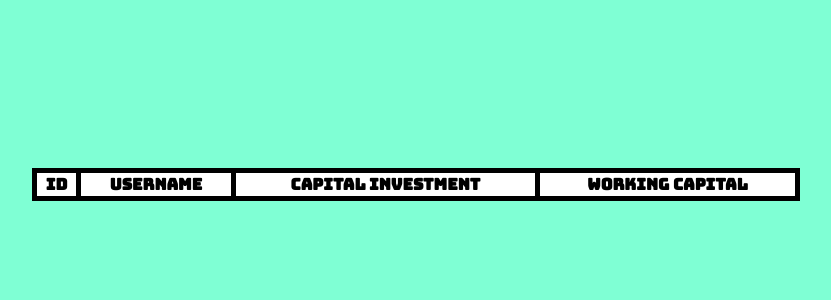
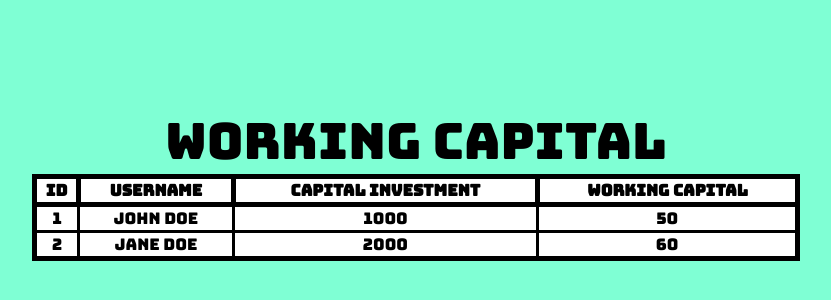
Before and after one commit to ShashwatMishra2411/Cold-Storage-Management-System, a React (Vite) app in the folder Client/: page /OWorkingCapital in a window 1280 px wide. Shown: the part 216-516 px from the top of the page, without its empty margins (224-1055 px from the left). Built offline with nearby package versions, Linux system fonts and the light colour scheme.

Commit message:
Added api import function to all tables

```diff
--- a/Client/src/Pages/Tables/CChambers.jsx
+++ b/Client/src/Pages/Tables/CChambers.jsx
@@ -1,7 +1,19 @@
 import './Tables.css';
+import { useState, useEffect } from 'react';
 export default function CChambers() {
+    const [rows, setRows] = useState([]);
+
+    // Simulating useEffect to receive table contents
+    useEffect(() => {
+        const tableData = [
+            ['1', '1000', '50', '10', 'Potatoes', 'R22'],
+            ['2', '2000', '60', '15', 'Tomatoes', 'R134a']
+        ];
+        setRows(tableData);
+    }, []);
     return (
         <div className='back'>
+            <div style={{ fontSize: "50px" }}>Chambers</div>
             <table>
                 <tr>
                     <th>CID</th>
@@ -10,7 +22,17 @@ export default function CChambers() {
                     <th>Temperature</th>
                     <th>Commodities</th>
                     <th>Coolant</th>
+
                 </tr>
+                <tbody>
+                    {rows.map((row, index) => (
+                        <tr key={index}>
+                            {row.map((cell, cellIndex) => (
+                                <td key={cellIndex}>{cell}</td>
+                            ))}
+                        </tr>
+                    ))}
+                </tbody>
             </table>
         </div>
     )
--- a/Client/src/Pages/Tables/CCommodities.jsx
+++ b/Client/src/Pages/Tables/CCommodities.jsx
@@ -1,7 +1,19 @@
 import './Tables.css';
+import { useState, useEffect } from 'react';
 export default function CCommodities() {
+    const [rows, setRows] = useState([]);
+
+    // Simulating useEffect to receive table contents
+    useEffect(() => {
+        const tableData = [
+            ['Potatoes', '1', '50', 'R500', '2022-12-31'],
+            ['Tomatoes', '2', '60', 'R600', '2022-12-31']
+        ];
+        setRows(tableData);
+    }, []);
     return (
         <div className='back'>
+            <div style={{ fontSize: "50px" }}>Commodities</div>
             <table>
                 <tr>
                     <th>Commodity</th>
@@ -10,6 +22,15 @@ export default function CCommodities() {
                     <th>Market Value</th>
                     <th>Expiration Date</th>
                 </tr>
+                <tbody>
+                    {rows.map((row, index) => (
+                        <tr key={index}>
+                            {row.map((cell, cellIndex) => (
+                                <td key={cellIndex}>{cell}</td>
+                            ))}
+                        </tr>
+                    ))}
+                </tbody>
             </table>
         </div>
     )
--- a/Client/src/Pages/Tables/CProfile.jsx
+++ b/Client/src/Pages/Tables/CProfile.jsx
@@ -1,7 +1,19 @@
 import './Tables.css';
+import { useState, useEffect } from 'react';
 export default function CProfile() {
+    const [rows, setRows] = useState([]);
+
+    // Simulating useEffect to receive table contents
+    useEffect(() => {
+        const tableData = [
+            ['1', 'John Doe', '1234567890', 'g@gmai.com', '123, ABC Street, XYZ City'],
+            ['2', 'Jane Doe', '1234567890', 'z@gmail.com', '456, DEF Street, XYZ City']
+        ];
+        setRows(tableData);
+    }, []);
     return (
         <div className='back'>
+            <div style={{ fontSize: "50px" }}>Profile</div>
             <table>
                 <tr>
                     <th>ID</th>
@@ -10,6 +22,15 @@ export default function CProfile() {
                     <th>Email</th>
                     <th>Address</th>
                 </tr>
+                <tbody>
+                    {rows.map((row, index) => (
+                        <tr key={index}>
+                            {row.map((cell, cellIndex) => (
+                                <td key={cellIndex}>{cell}</td>
+                            ))}
+                        </tr>
+                    ))}
+                </tbody>
             </table>
         </div>
     )
--- a/Client/src/Pages/Tables/CPurchases.jsx
+++ b/Client/src/Pages/Tables/CPurchases.jsx
@@ -1,7 +1,19 @@
 import './Tables.css';
+import { useState, useEffect } from 'react';
 export default function CPurchases() {
+    const [rows, setRows] = useState([]);
+
+    // Simulating useEffect to receive table contents
+    useEffect(() => {
+        const tableData = [
+            ['1', '2022-01-01', '2022-01-02', 'Potatoes', 'USD500'],
+            ['2', '2022-01-01', '2022-01-02', 'Tomatoes', 'USD600']
+        ];
+        setRows(tableData);
+    }, []);
     return (
         <div className='back'>
+            <div style={{ fontSize: "50px" }}>Purchases</div>
             <table>
                 <tr>
                     <th>CID</th>
@@ -10,6 +22,15 @@ export default function CPurchases() {
                     <th>Commodities</th>
                     <th>Total cost</th>
                 </tr>
+                <tbody>
+                    {rows.map((row, index) => (
+                        <tr key={index}>
+                            {row.map((cell, cellIndex) => (
+                                <td key={cellIndex}>{cell}</td>
+                            ))}
+                        </tr>
+                    ))}
+                </tbody>
             </table>
         </div>
     )
--- a/Client/src/Pages/Tables/OChambers.jsx
+++ b/Client/src/Pages/Tables/OChambers.jsx
@@ -1,7 +1,20 @@
 import './Tables.css';
+import { useState, useEffect } from 'react';
 export default function OChambers() {
+    const [rows, setRows] = useState([]);
+
+    // Simulating useEffect to receive table contents
+    useEffect(() => {
+        const tableData = [
+            ['1', 'John Doe', '1000', '50', '10', 'Apple, Banana, Cherry', 'R-134a'],
+            ['2', 'Jane Doe', '2000', '60', '20', 'Mango, Orange, Pineapple', 'R-404a']
+        ];
+        setRows(tableData);
+    }, []);
     return (
         <div className='back'>
+
+            <div style={{ fontSize: "50px" }}>Chambers</div>
             <table>
                 <tr>
                     <th>CID</th>
@@ -12,6 +25,15 @@ export default function OChambers() {
                     <th>Commodities</th>
                     <th>Coolant</th>
                 </tr>
+                <tbody>
+                    {rows.map((row, index) => (
+                        <tr key={index}>
+                            {row.map((cell, cellIndex) => (
+                                <td key={cellIndex}>{cell}</td>
+                            ))}
+                        </tr>
+                    ))}
+                </tbody>
             </table>
         </div>
     )
--- a/Client/src/Pages/Tables/OCustomers.jsx
+++ b/Client/src/Pages/Tables/OCustomers.jsx
@@ -1,7 +1,19 @@
 import './Tables.css';
+import { useState, useEffect } from 'react';
 export default function OCustomers() {
+    const [rows, setRows] = useState([]);
+
+    // Simulating useEffect to receive table contents
+    useEffect(() => {
+        const tableData = [
+            ['1', 'John Doe', '1000', '50'],
+            ['2', 'Jane Doe', '2000', '60']
+        ];
+        setRows(tableData);
+    }, []);
     return (
         <div className='back'>
+            <div style={{ fontSize: "50px" }}>Customers</div>
             <table>
                 <tr>
                     <th>ID</th>
@@ -9,6 +21,16 @@ export default function OCustomers() {
                     <th>Capital Investment</th>
                     <th>Working Capital</th>
                 </tr>
+
+                <tbody>
+                    {rows.map((row, index) => (
+                        <tr key={index}>
+                            {row.map((cell, cellIndex) => (
+                                <td key={cellIndex}>{cell}</td>
+                            ))}
+                        </tr>
+                    ))}
+                </tbody>
             </table>
         </div>
     )
--- a/Client/src/Pages/Tables/OFinances.jsx
+++ b/Client/src/Pages/Tables/OFinances.jsx
@@ -1,7 +1,19 @@
 import './Tables.css';
+import { useState, useEffect } from 'react';
 export default function OFinances() {
+    const [rows, setRows] = useState([]);
+
+    // Simulating useEffect to receive table contents
+    useEffect(() => {
+        const tableData = [
+            ['1', 'John Doe', '1000', '50'],
+            ['2', 'Jane Doe', '2000', '60']
+        ];
+        setRows(tableData);
+    }, []);
     return (
         <div className='back'>
+            <div style={{ fontSize: "50px" }}>Finances</div>
             <table>
                 <tr>
                     <th>ID</th>
@@ -9,6 +21,16 @@ export default function OFinances() {
                     <th>Capital Investment</th>
                     <th>Working Capital</th>
                 </tr>
+
+                <tbody>
+                    {rows.map((row, index) => (
+                        <tr key={index}>
+                            {row.map((cell, cellIndex) => (
+                                <td key={cellIndex}>{cell}</td>
+                            ))}
+                        </tr>
+                    ))}
+                </tbody>
             </table>
         </div>
     )
--- a/Client/src/Pages/Tables/OFixedCapital.jsx
+++ b/Client/src/Pages/Tables/OFixedCapital.jsx
@@ -1,14 +1,36 @@
 import './Tables.css';
+import { useState, useEffect } from 'react';
 export default function OFixedCapital() {
+    const [rows, setRows] = useState([]);
+
+    // Simulating useEffect to receive table contents
+    useEffect(() => {
+        const tableData = [
+            ['1', 'John Doe', '1000', '50'],
+            ['2', 'Jane Doe', '2000', '60']
+        ];
+        setRows(tableData);
+    }, []);
     return (
         <div className='back'>
+            <div style={{ fontSize: "50px" }}>Fixed Capital</div>
             <table>
                 <tr>
                     <th>ID</th>
                     <th>Username</th>
                     <th>Capital Investment</th>
-                    <th>Working Capital</th>
+                    <th>Fixed Capital</th>
                 </tr>
+
+                <tbody>
+                    {rows.map((row, index) => (
+                        <tr key={index}>
+                            {row.map((cell, cellIndex) => (
+                                <td key={cellIndex}>{cell}</td>
+                            ))}
+                        </tr>
+                    ))}
+                </tbody>
             </table>
         </div>
     )
--- a/Client/src/Pages/Tables/OProfile.jsx
+++ b/Client/src/Pages/Tables/OProfile.jsx
@@ -1,14 +1,37 @@
 import './Tables.css';
+import { useState, useEffect } from 'react';
 export default function OProfile() {
+    const [rows, setRows] = useState([]);
+
+    // Simulating useEffect to receive table contents
+    useEffect(() => {
+        const tableData = [
+            ['1', 'John Doe', '1234567890', 'g@gmail.com', '123, ABC Street, XYZ City'],
+            ['2', 'Jane Doe', '1234567890', 'z@gmail.com', '456, DEF Street, XYZ City']
+        ];
+        setRows(tableData);
+    }, []);
     return (
         <div className='back'>
+            <div style={{ fontSize: "50px" }}>Profile</div>
             <table>
                 <tr>
                     <th>ID</th>
                     <th>Username</th>
-                    <th>Capital Investment</th>
-                    <th>Working Capital</th>
+                    <th>Contact</th>
+                    <th>Email</th>
+                    <th>Address</th>
+
                 </tr>
+                <tbody>
+                    {rows.map((row, index) => (
+                        <tr key={index}>
+                            {row.map((cell, cellIndex) => (
+                                <td key={cellIndex}>{cell}</td>
+                            ))}
+                        </tr>
+                    ))}
+                </tbody>
             </table>
         </div>
     )
--- a/Client/src/Pages/Tables/OWorkingCapital.jsx
+++ b/Client/src/Pages/Tables/OWorkingCapital.jsx
@@ -1,7 +1,19 @@
 import './Tables.css';
+import { useState, useEffect } from 'react';
 export default function OWorkingCapital() {
+    const [rows, setRows] = useState([]);
+
+    // Simulating useEffect to receive table contents
+    useEffect(() => {
+        const tableData = [
+            ['1', 'John Doe', '1000', '50'],
+            ['2', 'Jane Doe', '2000', '60']
+        ];
+        setRows(tableData);
+    }, []);
     return (
         <div className='back'>
+            <div style={{ fontSize: "50px" }}>Working Capital</div>
             <table>
                 <tr>
                     <th>ID</th>
@@ -9,6 +21,16 @@ export default function OWorkingCapital() {
                     <th>Capital Investment</th>
                     <th>Working Capital</th>
                 </tr>
+
+                <tbody>
+                    {rows.map((row, index) => (
+                        <tr key={index}>
+                            {row.map((cell, cellIndex) => (
+                                <td key={cellIndex}>{cell}</td>
+                            ))}
+                        </tr>
+                    ))}
+                </tbody>
             </table>
         </div>
     )
--- a/Client/src/Pages/Tables/Tables.css
+++ b/Client/src/Pages/Tables/Tables.css
@@ -21,3 +21,9 @@ th {
     border: solid black 5px;
     border-collapse: collapse;
 }
+
+td {
+    border: solid black 3px;
+    border-collapse: collapse;
+    text-align: center;
+}
```
